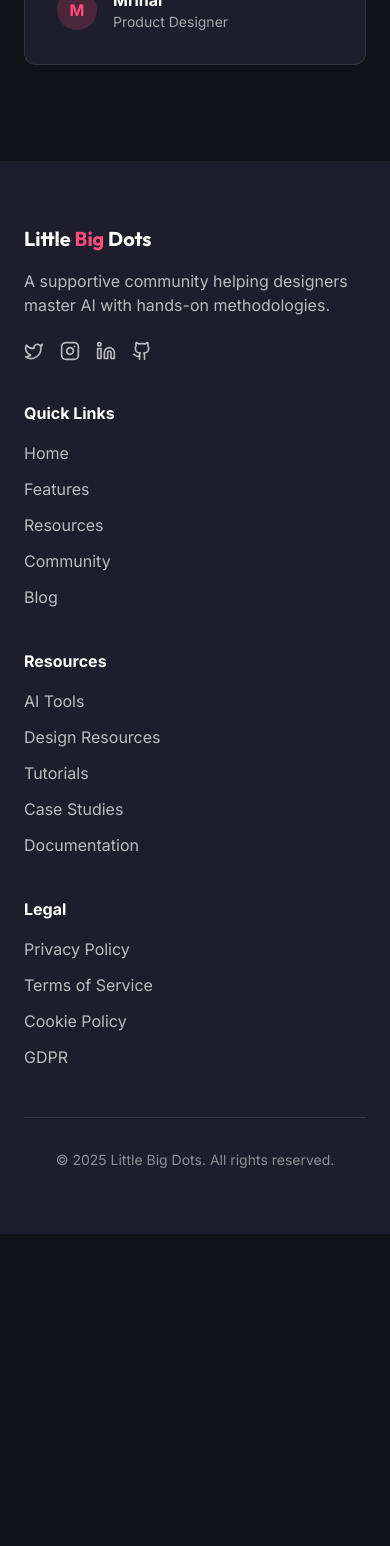
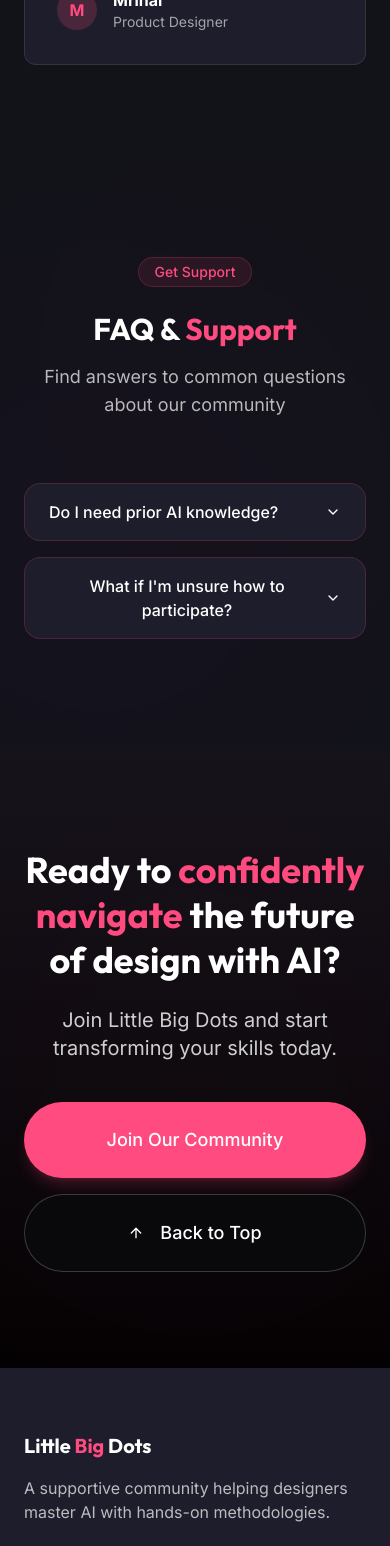
Before and after one commit to yogesh3369/dot-design-community-hub, a React (Vite) app: page / in a window 390 px wide. Shown: the part 7943-9489 px from the top of the page. Before the commit the page ends 9177 px from the top, so only its background shows below. Built offline with nearby package versions, Linux system fonts and the light colour scheme.

Commit message:
Refactor: Update FAQ and CTA sections
Update the FAQ and Join Now sections with new content.

```diff
--- /dev/null
+++ b/src/components/FaqSupport.tsx
@@ -0,0 +1,100 @@
+
+import { motion } from 'framer-motion';
+import { Accordion, AccordionContent, AccordionItem, AccordionTrigger } from '@/components/ui/accordion';
+
+interface FaqItem {
+  question: string;
+  answer: string;
+}
+
+const FaqSupport = () => {
+  // This could be fetched from an API in the future
+  const faqs: FaqItem[] = [
+    {
+      question: "Do I need prior AI knowledge?",
+      answer: "No, we welcome all skill levels and provide structured paths for beginners."
+    },
+    {
+      question: "What if I'm unsure how to participate?",
+      answer: "Our moderators and guides will help you integrate smoothly and actively into the community."
+    }
+  ];
+
+  return (
+    <section id="faq-support" className="py-24 relative overflow-hidden">
+      {/* Background elements */}
+      <div className="absolute inset-0 bg-lbd-dark z-0">
+        <motion.div
+          initial={{ opacity: 0 }}
+          animate={{ opacity: 0.05 }}
+          transition={{ duration: 2.5, repeat: Infinity, repeatType: "reverse" }}
+          className="absolute top-1/3 right-1/4 w-96 h-96 bg-purple-600 rounded-full filter blur-[150px]"
+        ></motion.div>
+        <motion.div
+          initial={{ opacity: 0 }}
+          animate={{ opacity: 0.05 }}
+          transition={{ duration: 3.5, delay: 0.5, repeat: Infinity, repeatType: "reverse" }}
+          className="absolute bottom-1/3 left-1/4 w-96 h-96 bg-lbd-pink rounded-full filter blur-[150px]"
+        ></motion.div>
+      </div>
+
+      <div className="container-custom relative z-10">
+        <motion.div
+          className="text-center max-w-2xl mx-auto mb-16"
+          initial={{ opacity: 0, y: 20 }}
+          whileInView={{ opacity: 1, y: 0 }}
+          viewport={{ once: true }}
+          transition={{ duration: 0.6 }}
+        >
+          <motion.div
+            initial={{ scale: 0.9, opacity: 0 }}
+            whileInView={{ scale: 1, opacity: 1 }}
+            viewport={{ once: true }}
+            transition={{ duration: 0.5, delay: 0.2 }}
+            className="inline-flex items-center justify-center mb-6 bg-lbd-pink/10 px-4 py-1 rounded-full border border-lbd-pink/20"
+          >
+            <span className="text-lbd-pink text-sm font-medium">Get Support</span>
+          </motion.div>
+
+          <h2 className="text-3xl md:text-4xl font-bold font-heading mb-4">
+            FAQ & <span className="text-lbd-pink">Support</span>
+          </h2>
+          <p className="text-lbd-white/70 text-lg">
+            Find answers to common questions about our community
+          </p>
+        </motion.div>
+
+        <motion.div
+          className="max-w-3xl mx-auto"
+          initial={{ opacity: 0 }}
+          whileInView={{ opacity: 1 }}
+          viewport={{ once: true }}
+          transition={{ duration: 0.6, delay: 0.3 }}
+        >
+          <Accordion type="single" collapsible className="w-full">
+            {faqs.map((faq, index) => (
+              <motion.div
+                key={faq.question}
+                initial={{ opacity: 0, y: 20 }}
+                whileInView={{ opacity: 1, y: 0 }}
+                viewport={{ once: true }}
+                transition={{ duration: 0.5, delay: index * 0.1 }}
+              >
+                <AccordionItem value={`item-${index}`} className="glass-card mb-4 border-lbd-pink/20 overflow-hidden">
+                  <AccordionTrigger className="px-6 py-4 hover:text-lbd-pink transition-all">
+                    {faq.question}
+                  </AccordionTrigger>
+                  <AccordionContent className="px-6 pb-4 text-lbd-white/80">
+                    {faq.answer}
+                  </AccordionContent>
+                </AccordionItem>
+              </motion.div>
+            ))}
+          </Accordion>
+        </motion.div>
+      </div>
+    </section>
+  );
+};
+
+export default FaqSupport;
--- /dev/null
+++ b/src/components/JoinNow.tsx
@@ -0,0 +1,77 @@
+
+import { motion } from 'framer-motion';
+import { Button } from '@/components/ui/button';
+import { ArrowUp } from 'lucide-react';
+
+const JoinNow = () => {
+  return (
+    <section id="join-now" className="py-24 relative overflow-hidden">
+      {/* Background elements */}
+      <div className="absolute inset-0 bg-gradient-to-b from-lbd-dark to-black z-0">
+        <motion.div
+          initial={{ opacity: 0 }}
+          animate={{ opacity: 0.1 }}
+          transition={{ duration: 3, repeat: Infinity, repeatType: "reverse" }}
+          className="absolute top-1/2 left-1/2 transform -translate-x-1/2 -translate-y-1/2 w-[800px] h-[800px] bg-lbd-pink rounded-full filter blur-[200px]"
+        ></motion.div>
+      </div>
+
+      <div className="container-custom relative z-10">
+        <motion.div
+          className="text-center max-w-3xl mx-auto"
+          initial={{ opacity: 0, y: 20 }}
+          whileInView={{ opacity: 1, y: 0 }}
+          viewport={{ once: true }}
+          transition={{ duration: 0.6 }}
+        >
+          <motion.h2
+            className="text-4xl md:text-5xl lg:text-6xl font-bold font-heading mb-6 leading-tight"
+            initial={{ opacity: 0, y: 20 }}
+            whileInView={{ opacity: 1, y: 0 }}
+            viewport={{ once: true }}
+            transition={{ duration: 0.6, delay: 0.2 }}
+          >
+            Ready to <span className="text-lbd-pink">confidently navigate</span> the future of design with AI?
+          </motion.h2>
+
+          <motion.p
+            className="text-xl md:text-2xl text-lbd-white/80 mb-10"
+            initial={{ opacity: 0, y: 20 }}
+            whileInView={{ opacity: 1, y: 0 }}
+            viewport={{ once: true }}
+            transition={{ duration: 0.6, delay: 0.3 }}
+          >
+            Join Little Big Dots and start transforming your skills today.
+          </motion.p>
+
+          <motion.div
+            initial={{ opacity: 0, scale: 0.9 }}
+            whileInView={{ opacity: 1, scale: 1 }}
+            viewport={{ once: true }}
+            transition={{ duration: 0.6, delay: 0.4 }}
+            className="flex flex-col md:flex-row justify-center items-center gap-4"
+          >
+            <Button
+              size="lg"
+              className="w-full md:w-auto text-lg px-8 py-6 h-auto bg-lbd-pink hover:bg-lbd-pink/90 text-white font-medium rounded-full transition-all duration-300 shadow-lg shadow-lbd-pink/20"
+            >
+              Join Our Community
+            </Button>
+
+            <Button
+              variant="outline"
+              size="lg"
+              className="w-full md:w-auto text-lg px-8 py-6 h-auto border-lbd-white/20 text-lbd-white hover:bg-lbd-white/5 hover:border-lbd-white/30 font-medium rounded-full transition-all duration-300"
+              onClick={() => window.scrollTo({ top: 0, behavior: 'smooth' })}
+            >
+              <ArrowUp className="mr-2" size={18} />
+              Back to Top
+            </Button>
+          </motion.div>
+        </motion.div>
+      </div>
+    </section>
+  );
+};
+
+export default JoinNow;
--- a/src/pages/Index.tsx
+++ b/src/pages/Index.tsx
@@ -6,6 +6,8 @@ import ValueProposition from '@/components/ValueProposition';
 import CommunityFeatures from '@/components/CommunityFeatures';
 import DayInLife from '@/components/DayInLife';
 import Testimonials from '@/components/Testimonials';
+import FaqSupport from '@/components/FaqSupport';
+import JoinNow from '@/components/JoinNow';
 import Footer from '@/components/Footer';
 
 const Index = () => {
@@ -19,6 +21,8 @@ const Index = () => {
         <CommunityFeatures />
         <DayInLife />
         <Testimonials />
+        <FaqSupport />
+        <JoinNow />
         {/* More sections would be added here in future iterations */}
       </main>
       <Footer />
```
